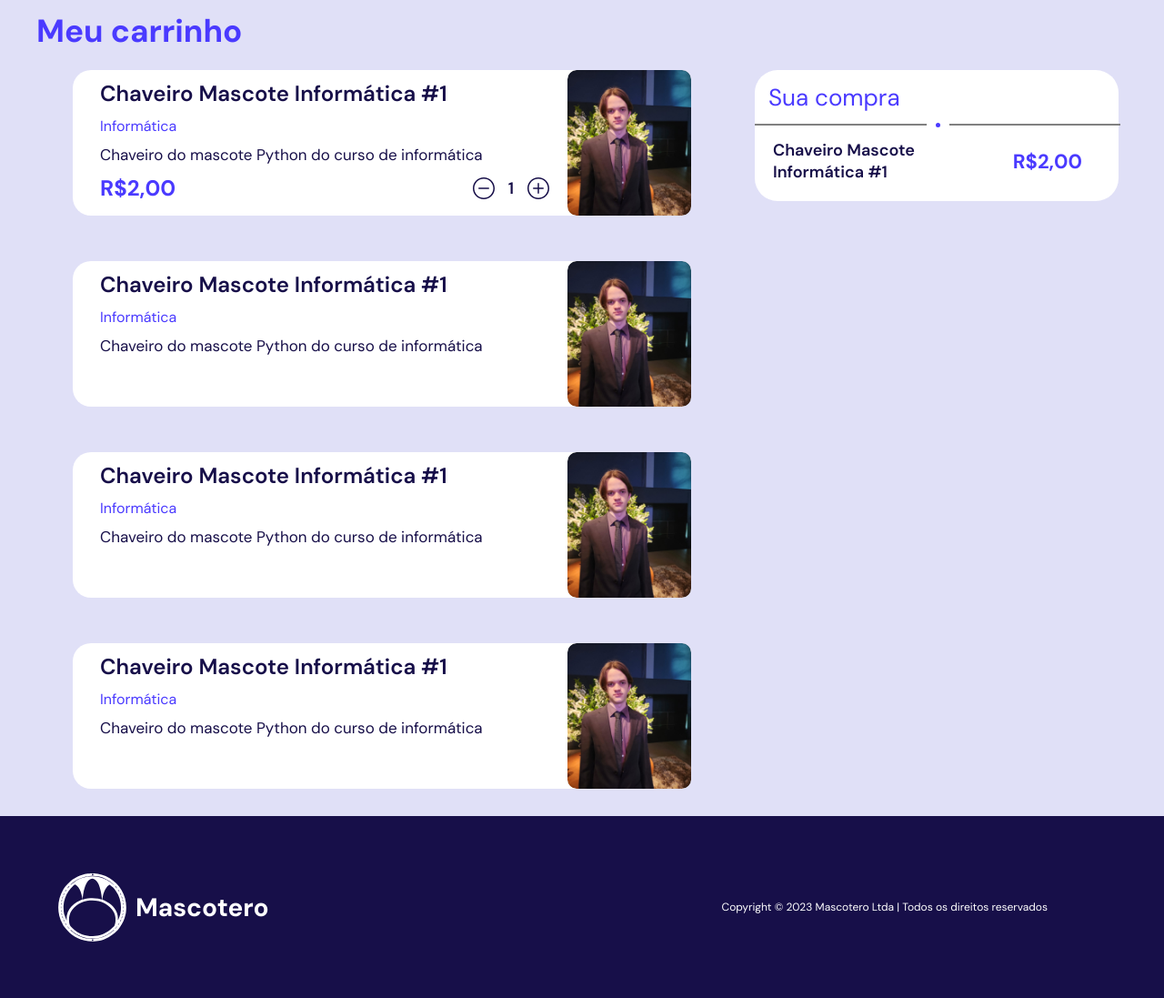
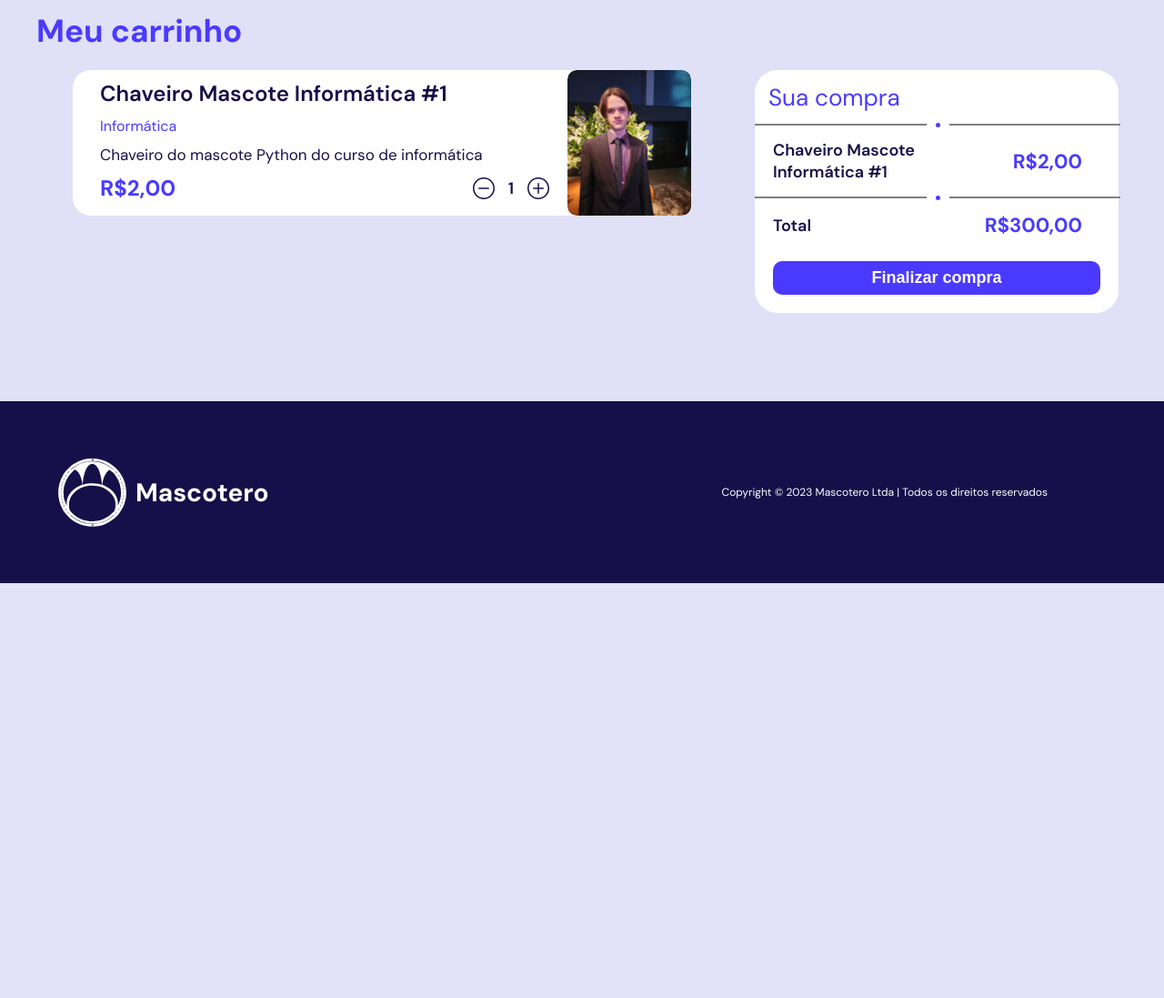
Before and after one commit to doroshtm/e-commerce, a PHP site: page /carrinho.html in a window 1280 px wide. Shown: the part 159-1256 px from the top of the page at 91% size. After the commit the page ends 800 px from the top, so only its background shows below. Run offline with PHP 8.4, Linux system fonts and the light colour scheme.

Commit message:
Terminada tela de carrinho

```diff
--- a/website/carrinho.html
+++ b/website/carrinho.html
@@ -61,42 +61,6 @@
                             </div>
                         </div>
                     </div>
-                    <div class="produto-carrinho">
-                        <div class="conteudo-carrinho">
-                            <div class="texto-carrinho">
-                                <span class="titulo-carrinho">Chaveiro Mascote Informática #1</span>
-                                <span class="tags-produto">Informática</span>
-                                <span class="descricao-produto">Chaveiro do mascote Python do curso de informática</span>
-                            </div>
-                            <div class="imagem-carrinho">
-                                <img src="./imagens/G. Carraro.jpg">
-                            </div>
-                        </div>
-                    </div>
-                    <div class="produto-carrinho">
-                        <div class="conteudo-carrinho">
-                            <div class="texto-carrinho">
-                                <span class="titulo-carrinho">Chaveiro Mascote Informática #1</span>
-                                <span class="tags-produto">Informática</span>
-                                <span class="descricao-produto">Chaveiro do mascote Python do curso de informática</span>
-                            </div>
-                            <div class="imagem-carrinho">
-                                <img src="./imagens/G. Carraro.jpg">
-                            </div>
-                        </div>
-                    </div>
-                    <div class="produto-carrinho">
-                        <div class="conteudo-carrinho">
-                            <div class="texto-carrinho">
-                                <span class="titulo-carrinho">Chaveiro Mascote Informática #1</span>
-                                <span class="tags-produto">Informática</span>
-                                <span class="descricao-produto">Chaveiro do mascote Python do curso de informática</span>
-                            </div>
-                            <div class="imagem-carrinho">
-                                <img src="./imagens/G. Carraro.jpg">
-                            </div>
-                        </div>
-                    </div>
                 </div>
                 <div id="container-carrinho-lista">
                     <div id="carrinho-lista">
@@ -107,6 +71,16 @@
                         <div id="lista-compras-carrinho">
                             <span class="nome-produto-carrinho">Chaveiro Mascote Informática #1</span>
                             <span class="preco-produto-carrinho">R$2,00</span>
+                        </div>
+                        <div class="separador">
+                            <div class="bola-separador"></div>
+                        </div>
+                        <div id="resultado-carrinho">
+                            <span class="nome-produto-carrinho">Total</span>
+                            <span class="preco-produto-carrinho">R$300,00</span>
+                        </div>
+                        <div class="centraliza">
+                            <button id="botao-finalizar">Finalizar compra</button>
                         </div>
                     </div>
                 </div>
--- a/website/styles_header_footer.css
+++ b/website/styles_header_footer.css
@@ -74,6 +74,9 @@ body {
     list-style:none;
     margin: 0;
     padding: 0;
+}
+#header a {
+    height:0;
 }
 #nav-header a {
     text-decoration: none;
@@ -340,7 +343,6 @@ body {
 }
 a {
     text-decoration: none;
-    height: 0;
 }
 .voltar-logo {
     width:100%;
@@ -883,7 +885,7 @@ a {
     font-weight:500;
     font-family: Inter;
 }
-#formlogin input[type='submit']{
+#formlogin input[type='submit'], #botao-finalizar{
     cursor:pointer;
     background: var(--cor-interac);
     border-radius:10px;
@@ -894,7 +896,7 @@ a {
     font-weight:600;
     border:none;
 }
-#formlogin input[type='submit']:hover {
+#formlogin input[type='submit']:hover, #botao-finalizar:hover {
     background: #4034C7;
 }
 
@@ -929,7 +931,7 @@ a {
 #container-lista-produtos {
     display:flex;
     flex-direction:row;
-
+    gap:30px;
 }
 .produto-carrinho{
     max-width:100%;
@@ -1010,6 +1012,7 @@ a {
     display:flex;
     justify-content:flex-end;
     padding-right:50px;
+    margin-bottom: 80px;
 }
 #carrinho-lista {
     padding: 20px 0 20px 0;
@@ -1034,7 +1037,7 @@ a {
     font-size: 26px;
     line-height:20px;
 }
-#lista-compras-carrinho {
+#lista-compras-carrinho, #resultado-carrinho {
     display:grid;
     width:100%;
     grid-template-columns: 60% 40%;
@@ -1053,6 +1056,44 @@ a {
     justify-self: flex-end;
     align-self:center;
     margin-right:40px;
+}
+#botao-finalizar {
+    padding: 8px;
+    margin-top: 25px;
+}
+
+
+ @media (max-width: 1100px)
+{
+    #container-lista-produtos {
+        flex-direction: column;
+        align-items:center;
+        justify-content: center;
+    }
+    #container-carrinho-produtos {
+        margin:5px 0px 30px 0px;
+    }
+    #container-carrinho-lista {
+        margin: 20px 0 50px 0;
+        padding: 0;
+        width: fit-content;
+    }
+
+}
+@media (max-width:680px)
+{
+    .produto-carrinho{
+        width:100%;
+        height:fit-content;
+    }
+    #lista-compras-carrinho, #resultado-carrinho {
+        grid-template-columns: 1fr;
+    }
+    .nome-produto-carrinho, .preco-produto-carrinho{
+        align-self:center;
+        justify-self: center;
+        margin:0;
+    }
 }
 /* Utilidade geral */
 
```
